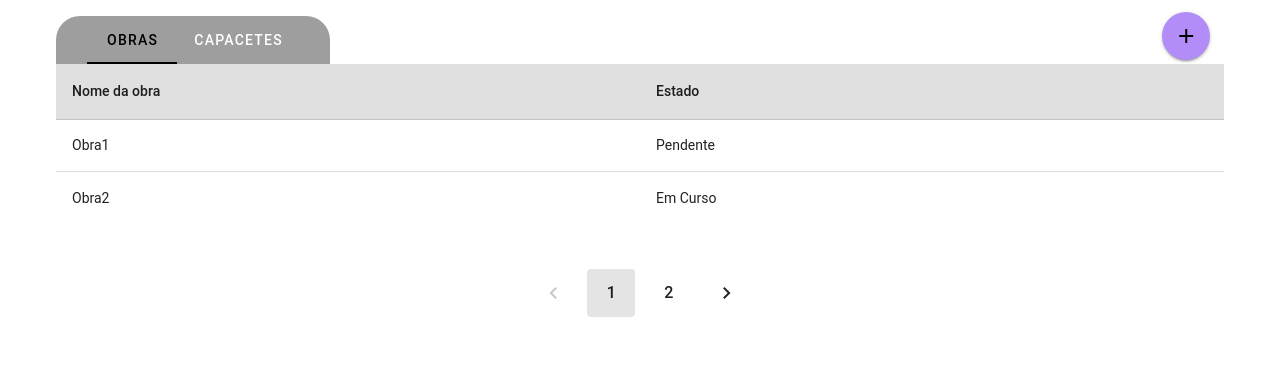
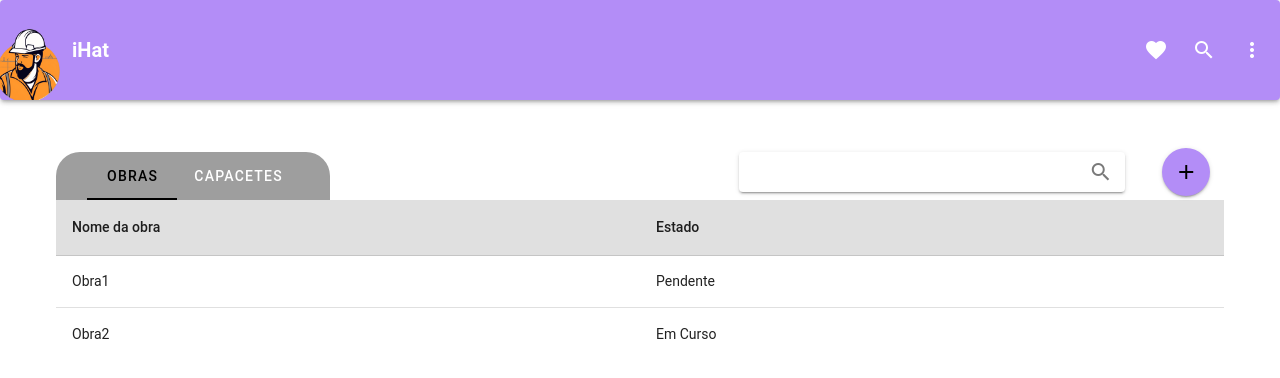
Before and after one commit to DiogoVieira63/iHat, a Vue app in the folder frontend/: page / in a window 1280 px wide. Shown: the top 378 px of the page. Built offline with nearby package versions, Linux system fonts and the light colour scheme.

Commit message:
add PageLayout to HomeView and Search

```diff
--- a/frontend/src/components/FormObra.vue
+++ b/frontend/src/components/FormObra.vue
@@ -21,7 +21,7 @@ async function submit (event){
       >
         <template v-slot:activator="{ props }">
           <v-btn icon color="primary" v-bind="props">
-            <v-icon color="black">mdi-plus</v-icon>
+            <v-icon  color="black">mdi-plus</v-icon>
           </v-btn>
         </template>
         <v-card>
--- a/frontend/src/components/Lista.vue
+++ b/frontend/src/components/Lista.vue
@@ -1,5 +1,9 @@
 <script setup>
+import { watch } from "vue";
 import { defineProps, computed, ref } from "vue"
+
+
+
 const props = defineProps({
   list: {
     type: Array,
@@ -10,12 +14,18 @@ const props = defineProps({
 const headers = computed(() => Object.keys(props.list[0]))
 const numColsPercent = computed(() => (100 / headers.value.length) + "%")
 const page = ref(1);
-const maxPerPage = 5;
-const numPages = 2//computed(() => Math.ceil(props.list.length / maxPerPage));
+const maxPerPage = 10;
+const numPages = computed(() => Math.ceil(props.list.length / maxPerPage));
+
+watch([page,numPages],()=>{
+    if (page.value > numPages.value) {
+        page.value = numPages.value
+    }
+})
 
 </script>
 <template>
-    <v-table>
+    <v-table height="20%">
         <thead>
             <tr>
                 <th v-for="header in headers" :key="header" class="text-left" >
@@ -24,7 +34,7 @@ const numPages = 2//computed(() => Math.ceil(props.list.length / maxPerPage));
             </tr>
         </thead>
         <tbody>
-            <tr v-for="(item,index) in props.list" :key="index">
+            <tr v-for="(item,index) in props.list.slice(maxPerPage*(page-1),maxPerPage*page)" :key="index">
                 <td v-for="header in headers" :key="header" class="text-left" >
                     {{ item[header] }}
                 </td>
--- a/frontend/src/components/PageLayout.vue
+++ b/frontend/src/components/PageLayout.vue
@@ -17,5 +17,9 @@
       </template>
     </v-app-bar>
     <v-btn> Button </v-btn>
+    <v-main>
+      <slot>
+      </slot>
+    </v-main>
   </v-app>
 </template>
--- a/frontend/src/views/HomeView.vue
+++ b/frontend/src/views/HomeView.vue
@@ -1,13 +1,15 @@
 <script setup>
 import FormObra from "../components/FormObra.vue"
 import Lista from "../components/Lista.vue"
-import { reactive, ref, watch } from "vue"
+import PageLayout from "../components/PageLayout.vue"
+import { computed, ref, watch } from "vue"
 
 const obras = [{ 'Nome da obra': 'Obra1', 'Estado': 'Pendente' }, { 'Nome da obra': 'Obra2', 'Estado': 'Em Curso' }]
-const Capacetes = [{ 'Id': '1', 'Estado': 'Pendente'}, { 'Id': 'Obra2', 'Estado': 'Em Curso' }]
+const Capacetes = [{ 'Id': '1', 'Estado': 'Pendente' }, { 'Id': '2', 'Estado': 'Em Curso' }, { 'Id': '3', 'Estado': 'Planeado' }]
 const tab = ref("Obras")
 const list = ref(obras)
 const formObra = ref(true)
+const search = ref("")
 
 watch(tab, (newValue, oldValue) => {
   if (newValue === "Obras") {
@@ -19,9 +21,25 @@ watch(tab, (newValue, oldValue) => {
   }
 })
 
+const filteredList = computed(() => {
+  if (!search.value) {
+    return list.value;
+  } else {
+    const filtered = list.value.filter(item => {
+      return Object.values(item).some(val => {
+        return String(val).toLowerCase().includes(search.value.toLowerCase());
+      });
+    });
+    return filtered && filtered.length > 0 ? filtered : [];
+  }
+});
+
+
 </script>
 
 <template>
+
+  <PageLayout>
     <v-container>
       <v-sheet class="mx-auto" max-width="1500px">
         <v-row>
@@ -33,12 +51,18 @@ watch(tab, (newValue, oldValue) => {
             </v-tabs>
           </v-col>
           <v-spacer></v-spacer>
-        <v-col cols="1" align-self="end">
-        <FormObra v-if="formObra" class="mb-1"/>
+          <v-col>
+            <v-text-field :loading="loading" density="compact" variant="solo" label="Search" v-model="search"
+              append-inner-icon="mdi-magnify" single-line hide-details></v-text-field>
+          </v-col>
+          <v-col cols="6" md="1" align-self="end">
+            <FormObra v-if="formObra" class="mb-1" />
             <!--FormCapacete v-else/-->
           </v-col>
         </v-row>
-      <Lista :list="list" />
+        <Lista v-if="filteredList.length > 0" :list="filteredList" />
+        <v-alert v-else dense type="info">No results found</v-alert>
       </v-sheet>
     </v-container>
+  </PageLayout>
 </template>
```
Lines whose indentation alone changed are shown as unchanged.
